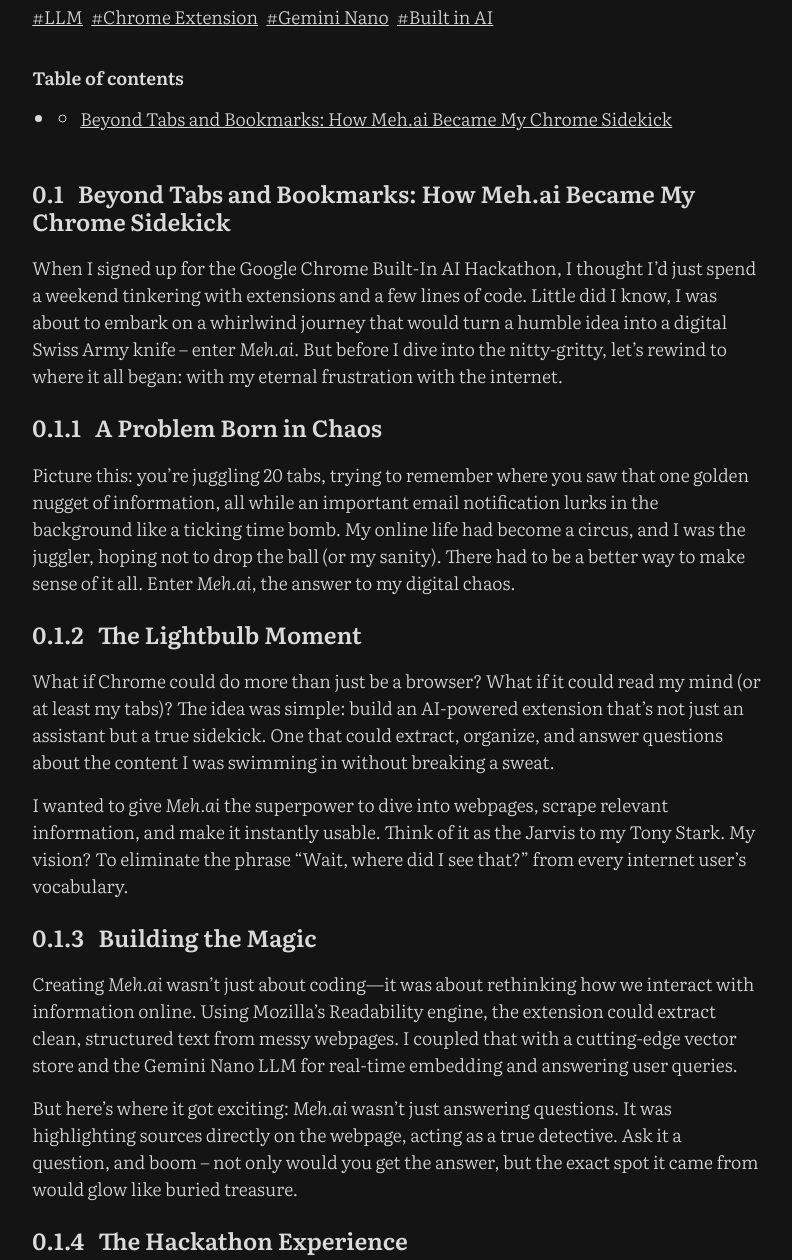
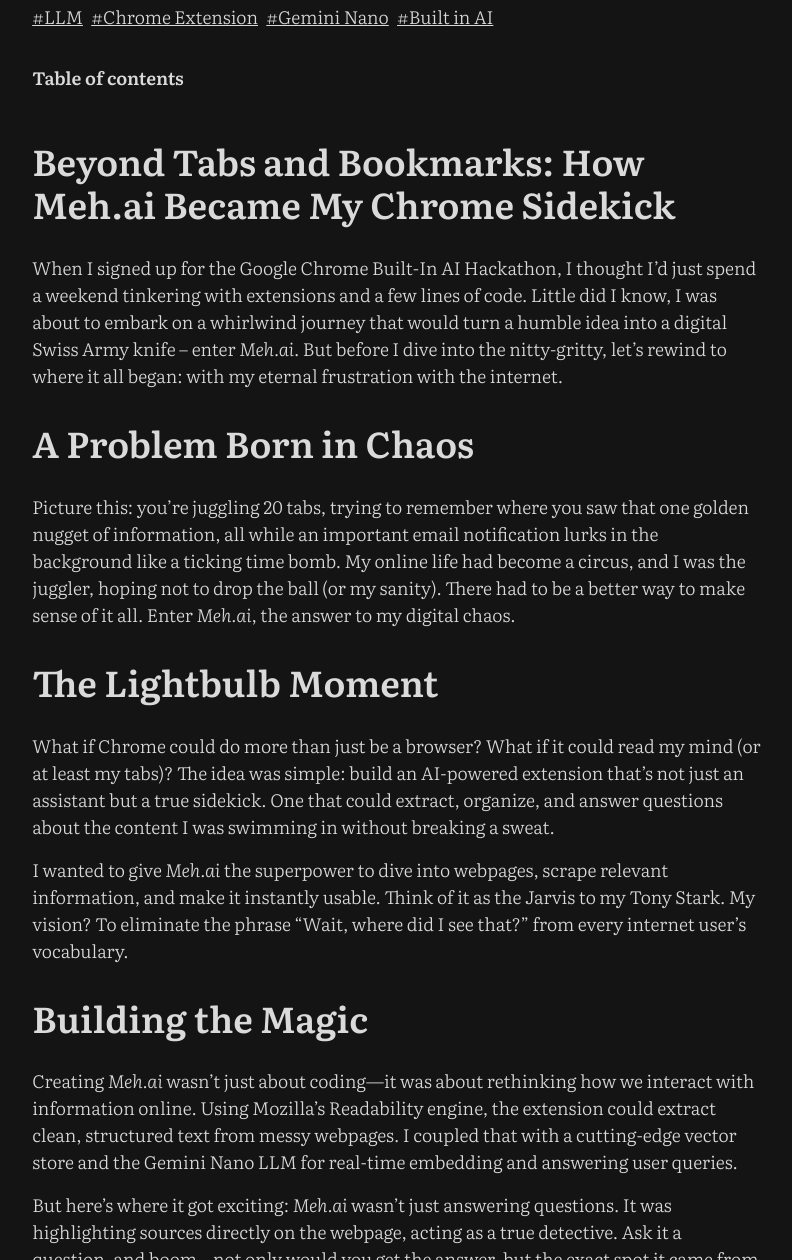
Before and after one commit to Arunprakaash/arunprakaash.github.io, a plain HTML site: page blogs/meh-ai/index.html in a window 1280 px wide. Shown: the part 372-1632 px from the top of the page, without its empty margins (243-1035 px from the left). Drawn offline with nearby package versions, Linux system fonts and the light colour scheme.

Commit message:
fixed meh.ai headings

```diff
--- a/blogs/meh-ai/index.html
+++ b/blogs/meh-ai/index.html
@@ -202,57 +202,49 @@
 
   <aside class="toc">
     <p><strong>Table of contents</strong></p>
-    <nav id="TableOfContents">
-  <ul>
-    <li>
-      <ul>
-        <li><a href="#beyond-tabs-and-bookmarks-how-mehai-became-my-chrome-sidekick">Beyond Tabs and Bookmarks: How Meh.ai Became My Chrome Sidekick</a></li>
-      </ul>
-    </li>
-  </ul>
-</nav>
+    <nav id="TableOfContents"></nav>
   </aside>
 
 
 
 
   <div class="single-content">
-    <h3 class="heading" id="beyond-tabs-and-bookmarks-how-mehai-became-my-chrome-sidekick">
+    <h1 class="heading" id="beyond-tabs-and-bookmarks-how-mehai-became-my-chrome-sidekick">
   Beyond Tabs and Bookmarks: How Meh.ai Became My Chrome Sidekick
   <a href="#beyond-tabs-and-bookmarks-how-mehai-became-my-chrome-sidekick">#</a>
-</h3>
+</h1>
 <p>When I signed up for the Google Chrome Built-In AI Hackathon, I thought I’d just spend a weekend tinkering with extensions and a few lines of code. Little did I know, I was about to embark on a whirlwind journey that would turn a humble idea into a digital Swiss Army knife – enter <em>Meh.ai</em>. But before I dive into the nitty-gritty, let’s rewind to where it all began: with my eternal frustration with the internet.</p>
-<h4 class="heading" id="a-problem-born-in-chaos">
+<h1 class="heading" id="a-problem-born-in-chaos">
   A Problem Born in Chaos
   <a href="#a-problem-born-in-chaos">#</a>
-</h4>
+</h1>
 <p>Picture this: you’re juggling 20 tabs, trying to remember where you saw that one golden nugget of information, all while an important email notification lurks in the background like a ticking time bomb. My online life had become a circus, and I was the juggler, hoping not to drop the ball (or my sanity). There had to be a better way to make sense of it all. Enter <em>Meh.ai</em>, the answer to my digital chaos.</p>
-<h4 class="heading" id="the-lightbulb-moment">
+<h1 class="heading" id="the-lightbulb-moment">
   The Lightbulb Moment
   <a href="#the-lightbulb-moment">#</a>
-</h4>
+</h1>
 <p>What if Chrome could do more than just be a browser? What if it could read my mind (or at least my tabs)? The idea was simple: build an AI-powered extension that’s not just an assistant but a true sidekick. One that could extract, organize, and answer questions about the content I was swimming in without breaking a sweat.</p>
 <p>I wanted to give <em>Meh.ai</em> the superpower to dive into webpages, scrape relevant information, and make it instantly usable. Think of it as the Jarvis to my Tony Stark. My vision? To eliminate the phrase “Wait, where did I see that?” from every internet user’s vocabulary.</p>
-<h4 class="heading" id="building-the-magic">
+<h1 class="heading" id="building-the-magic">
   Building the Magic
   <a href="#building-the-magic">#</a>
-</h4>
+</h1>
 <p>Creating <em>Meh.ai</em> wasn’t just about coding—it was about rethinking how we interact with information online. Using Mozilla’s Readability engine, the extension could extract clean, structured text from messy webpages. I coupled that with a cutting-edge vector store and the Gemini Nano LLM for real-time embedding and answering user queries.</p>
 <p>But here’s where it got exciting: <em>Meh.ai</em> wasn’t just answering questions. It was highlighting sources directly on the webpage, acting as a true detective. Ask it a question, and boom – not only would you get the answer, but the exact spot it came from would glow like buried treasure.</p>
-<h4 class="heading" id="the-hackathon-experience">
+<h1 class="heading" id="the-hackathon-experience">
   The Hackathon Experience
   <a href="#the-hackathon-experience">#</a>
-</h4>
+</h1>
 <p>Hackathons are adrenaline-fueled marathons of creativity, caffeine, and camaraderie, and the Chrome Built-In AI Challenge was no exception. From brainstorming features to debugging glitches at 3 AM, every moment was electric.</p>
-<h4 class="heading" id="mehai-in-action">
+<h1 class="heading" id="mehai-in-action">
   Meh.ai in Action
   <a href="#mehai-in-action">#</a>
-</h4>
+</h1>
 <p><a href="https://www.youtube.com/watch?v=sB2bhBTzYPM">https://www.youtube.com/watch?v=sB2bhBTzYPM</a></p>
-<h4 class="heading" id="final-thoughts">
+<h1 class="heading" id="final-thoughts">
   Final Thoughts
   <a href="#final-thoughts">#</a>
-</h4>
+</h1>
 <p>The internet is a wild, wonderful place, but without the right tools, it can feel overwhelming. <em>Meh.ai</em> was my way of taming the chaos and turning the browser into something smarter, faster, and more intuitive. And while the journey started as a hackathon project, it’s now so much more—a digital sidekick ready to help anyone make the most of their online adventures.</p>
 <p>So next time you’re drowning in tabs and wondering if there’s a way out, remember: Meh.ai is here to save the day, one webpage at a time.</p>
 
```
